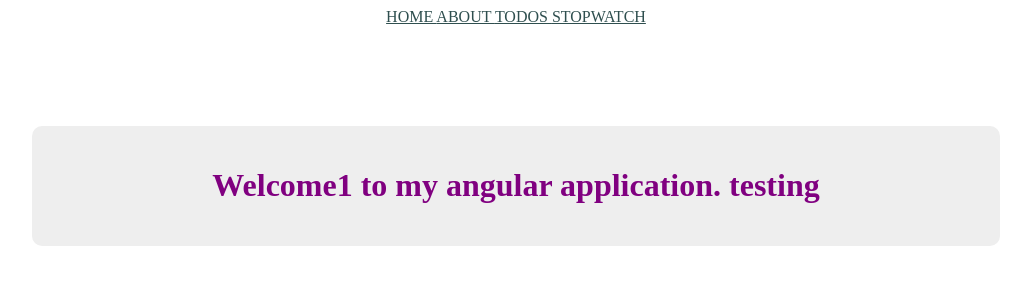
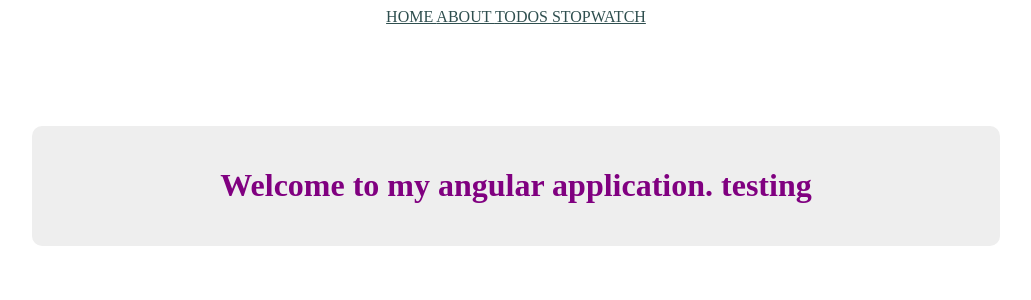
Before and after one commit to RajanIsha/angular, an Angular app: page /home in a window 1280 px wide. Shown: the top 300 px of the page, without its empty margins (124-1155 px from the left). Built offline with nearby package versions, Linux system fonts and the light colour scheme.

Commit message:
Update home.component.html
testing

```diff
--- a/src/app/home/home.component.html
+++ b/src/app/home/home.component.html
@@ -1,4 +1,4 @@
 <div class="home-container">
 
-  <h1>Welcome1 to my angular application. testing </h1>
+  <h1>Welcome to my angular application. testing </h1>
 </div>
```
